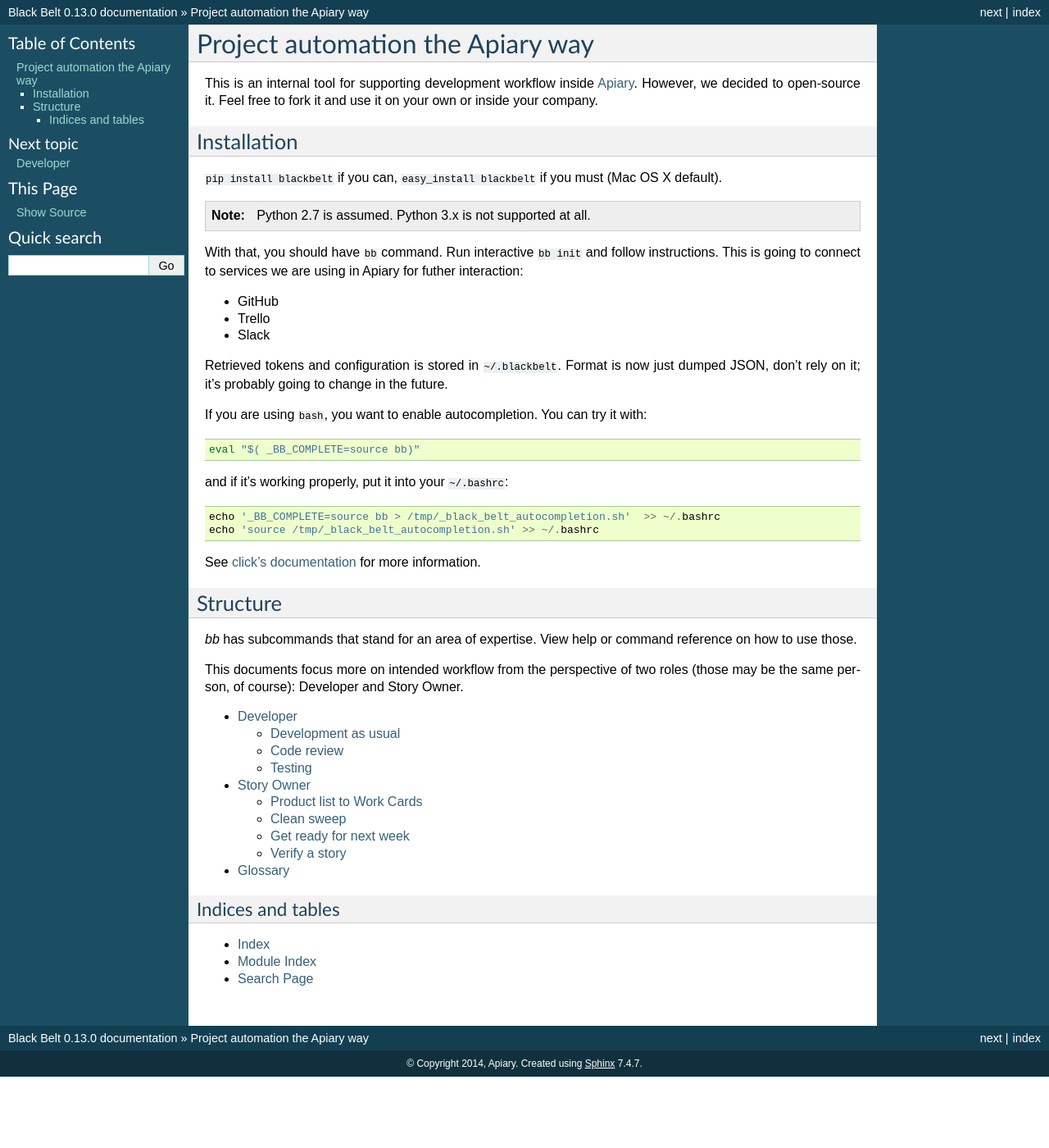
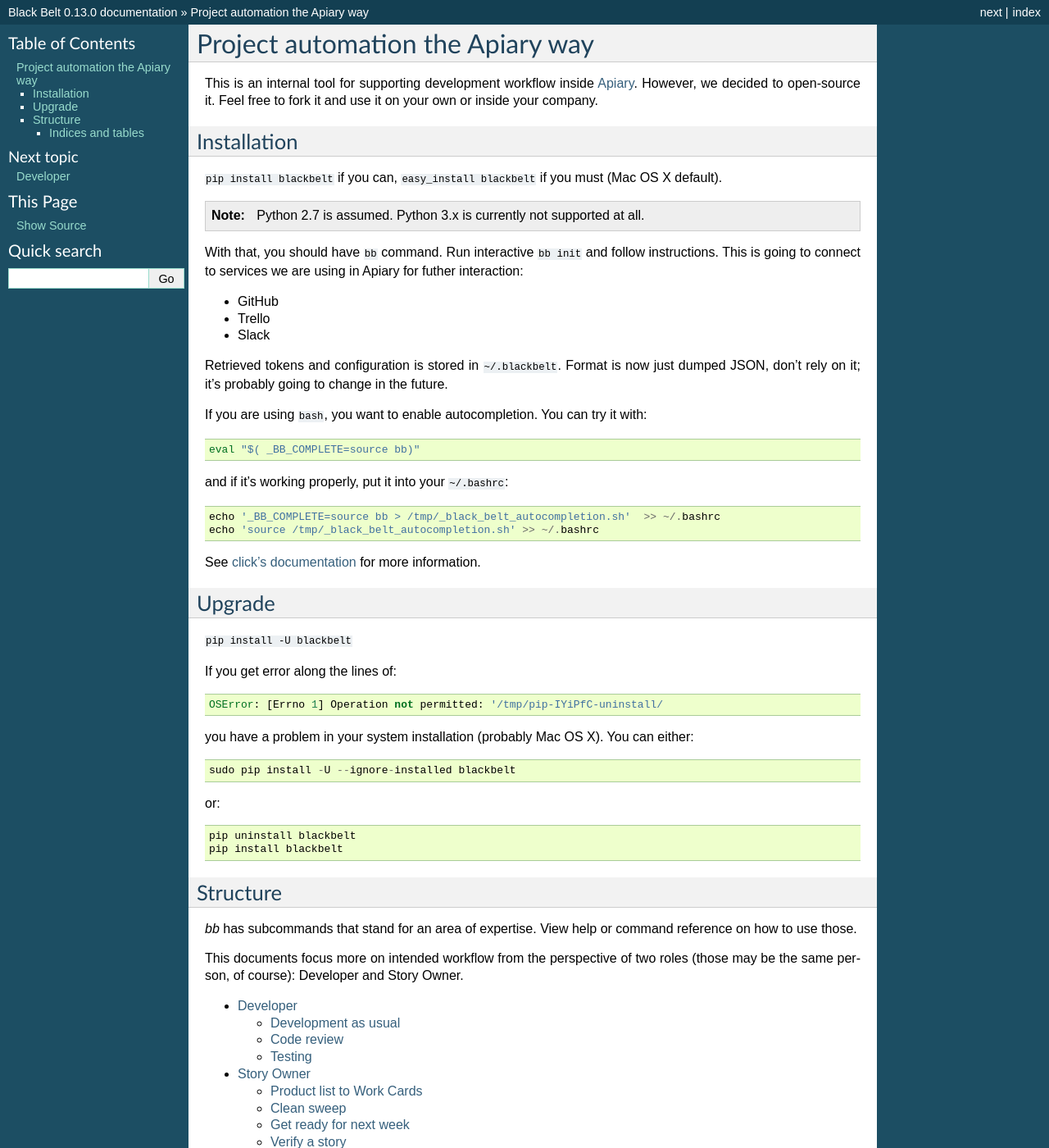
Before and after one commit to apiaryio/black-belt, a Sphinx documentation site: the page built from docs/source/index.rst, in a window 1280 px wide and 1400 px high. Shown: the whole window at 82% size. Built offline with Sphinx 7.4.7, drawn with Linux system fonts in a browser that asks for light colours.

Commit message:
docs: Add documentation on upgrading

```diff
--- a/docs/source/index.rst
+++ b/docs/source/index.rst
@@ -14,8 +14,7 @@ Installation
 you must (Mac OS X default).
 
 .. note::
-   Python 2.7 is assumed. Python 3.x is not supported at all.
-
+   Python 2.7 is assumed. Python 3.x is currently not supported at all.
 
 With that, you should have ``bb`` command. Run interactive ``bb init`` and follow instructions. This is going to connect to services we are using in Apiary for futher interaction:
 
@@ -36,6 +35,26 @@ and if it's working properly, put it into your :file:`~/.bashrc`::
 
 
 See `click's documentation <http://click.pocoo.org/3/bashcomplete/>`_ for more information.
+
+
+-------
+Upgrade
+-------
+
+``pip install -U blackbelt``
+
+If you get error along the lines of::
+
+	OSError: [Errno 1] Operation not permitted: '/tmp/pip-IYiPfC-uninstall/
+
+you have a problem in your system installation (probably Mac OS X). You can either::
+
+	sudo pip install -U --ignore-installed blackbelt
+
+or::
+
+	pip uninstall blackbelt
+	pip install blackbelt
 
 
 ---------
```
